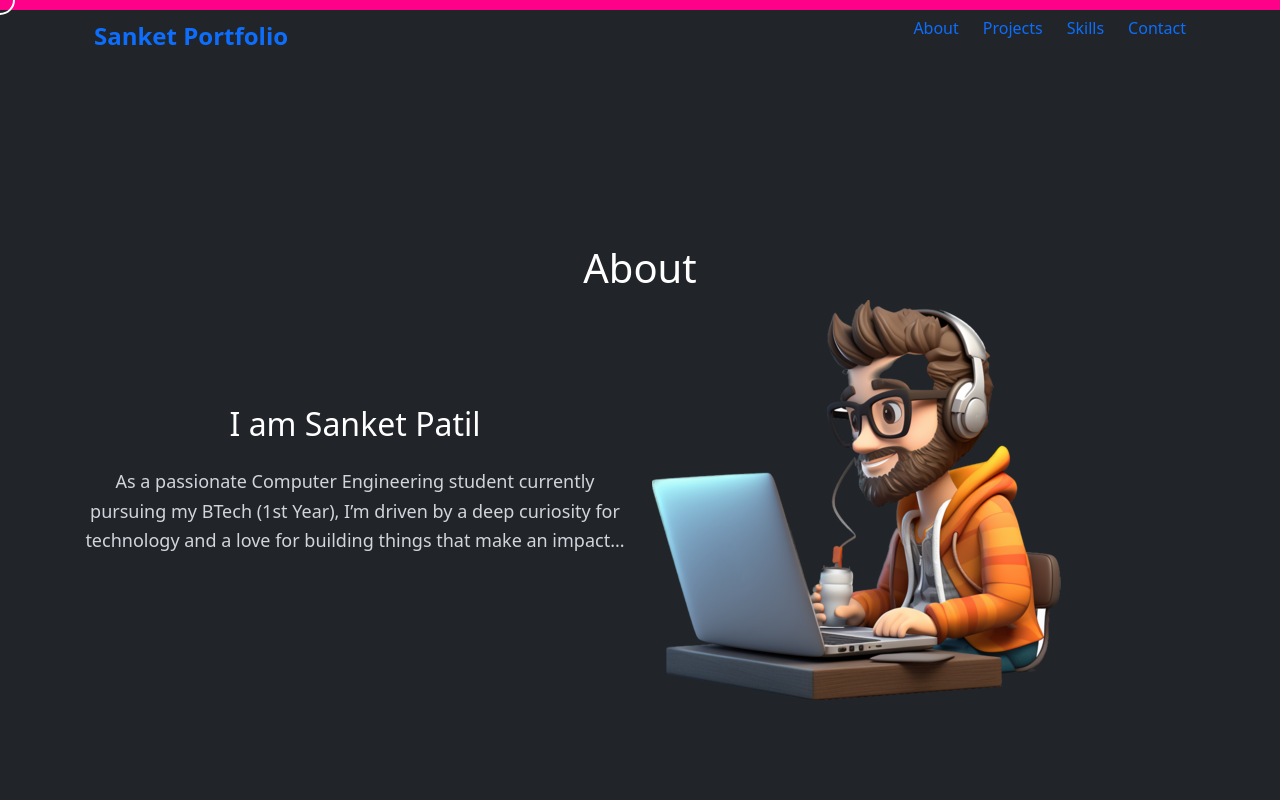
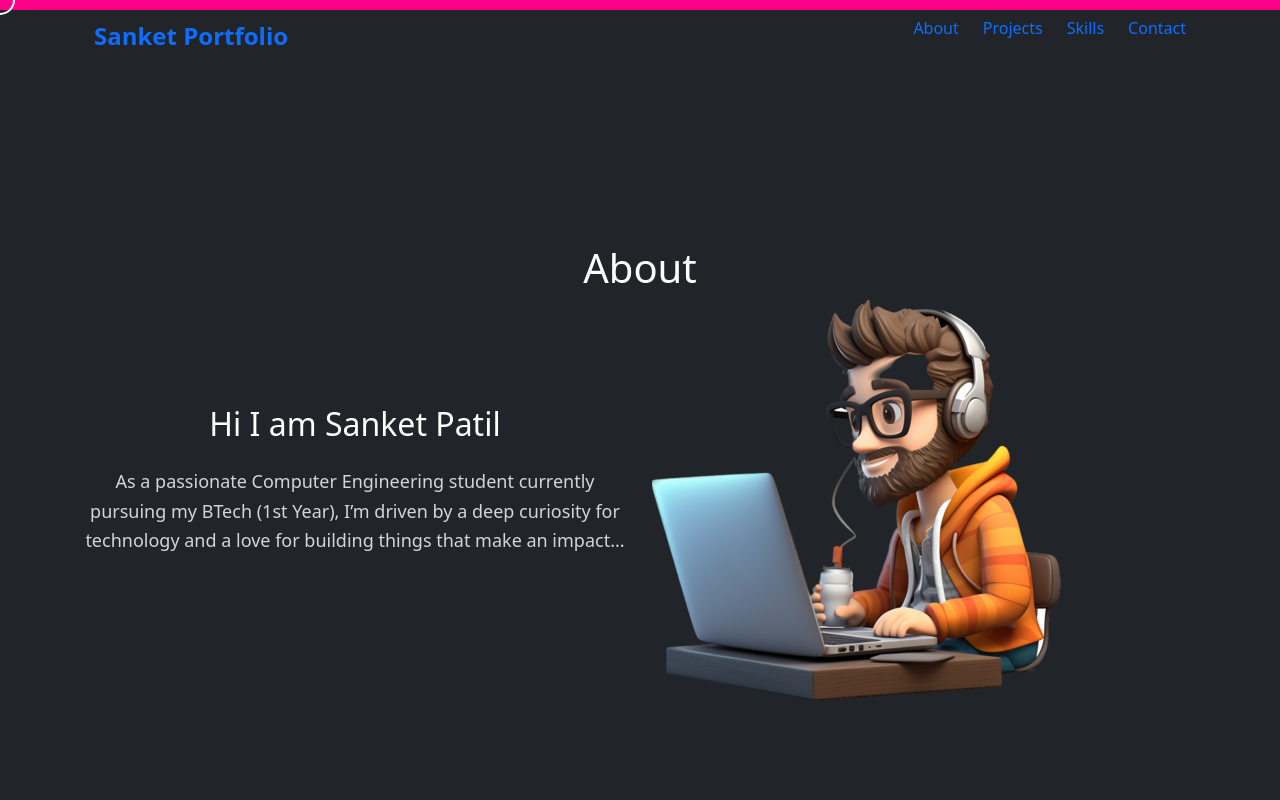
Before and after one commit to Sanket5749/Portfolio, a React (Vite) app: page / in a window 1280 px wide. Shown: the top 800 px of the page. Built offline with nearby package versions, Linux system fonts and the light colour scheme.

Commit message:
Update About.jsx

```diff
--- a/src/components/About.jsx
+++ b/src/components/About.jsx
@@ -8,7 +8,7 @@ export default function About() {
   <div className="container">
     <div className="row align-items-center">
       <div className="col-md-6 mb-4 md:mb-0">
-        <h2 className="text-3xl md:text-5xl font-bold mb-4 text-white">I am Sanket Patil</h2>
+        <h2 className="text-3xl md:text-5xl font-bold mb-4 text-white">Hi I am Sanket Patil</h2>
         <p className="text-lg leading-relaxed text-gray-300">
           As a passionate Computer Engineering student currently pursuing my BTech (1st Year), I’m driven by a deep curiosity for technology and a love for building things that make an impact...
         </p>
```
